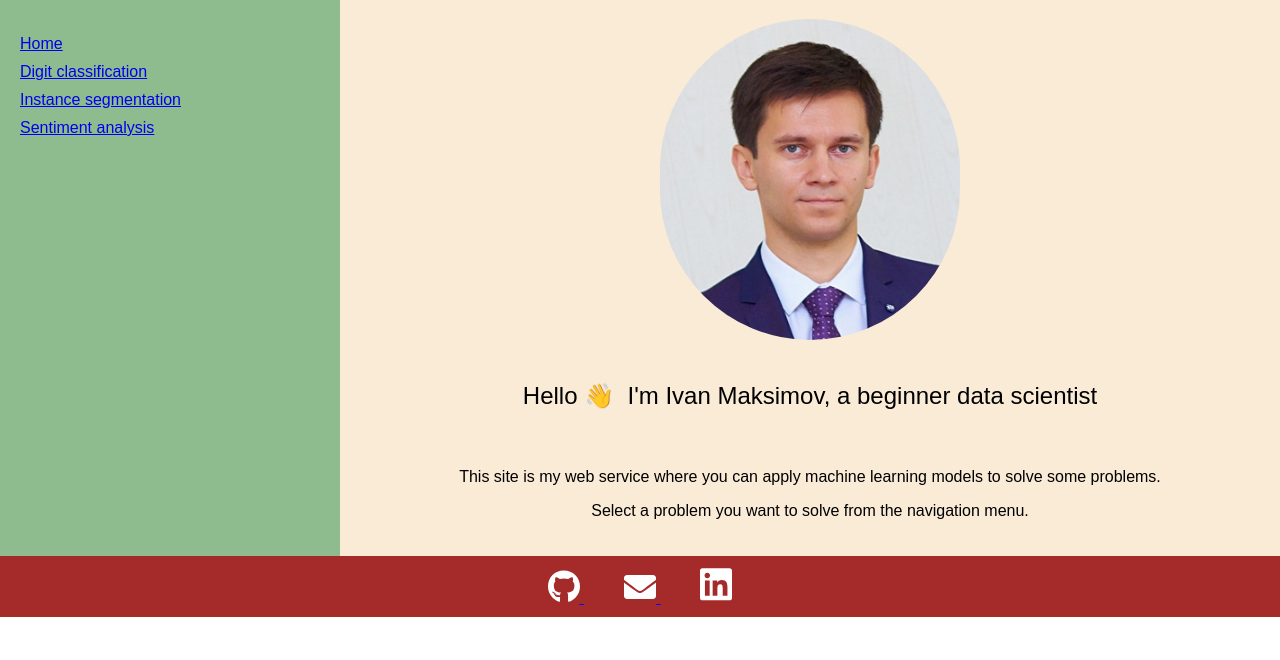
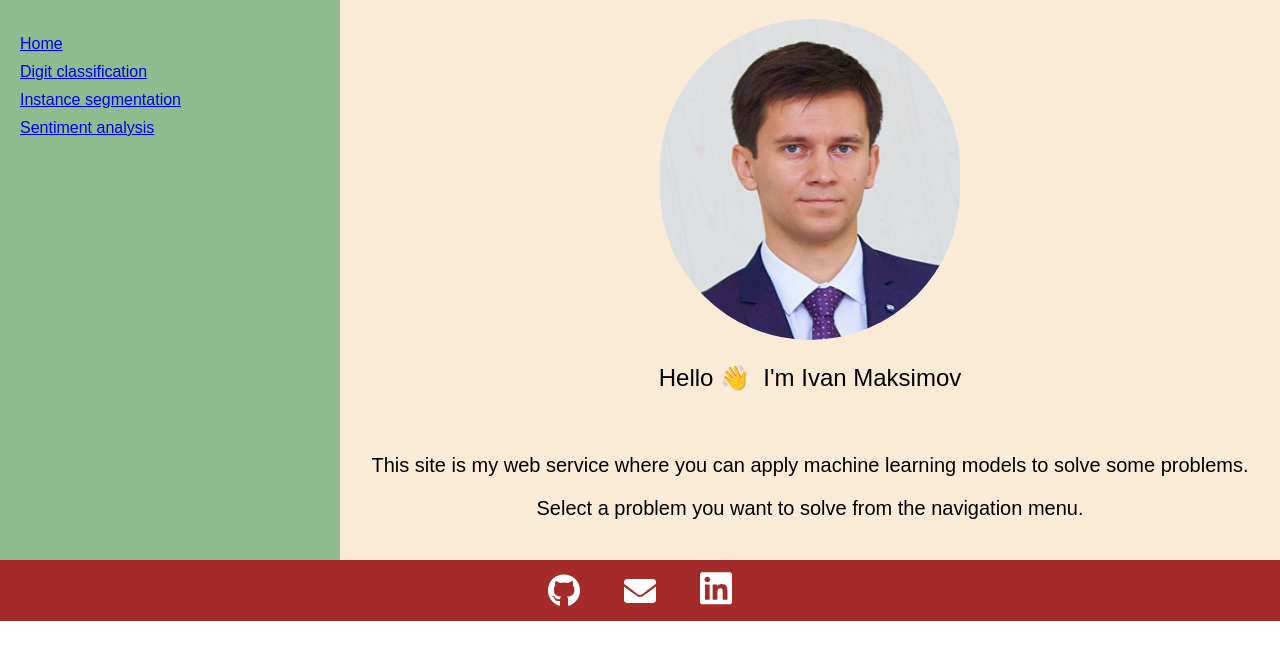
Before and after one commit to ivan-kud/ml-service, a FastAPI app: page / in a window 1280 px wide. Shown: the part 101-761 px from the top of the page. Run offline with FastAPI, Linux system fonts and the light colour scheme.

Commit message:
correct index page

```diff
--- a/app/static/css/styles.css
+++ b/app/static/css/styles.css
@@ -70,3 +70,8 @@ footer {
   font-family: monospace;
   font-size: 10px;
 }
+
+.svg-link {
+  margin: 5px 20px;
+  text-decoration: none;
+}
--- a/app/templates/pages/index.html
+++ b/app/templates/pages/index.html
@@ -6,9 +6,8 @@
 
 {% block page_content %}
 <img src="/static/images/avatar.jpg" alt="My photo" style="display:block; margin-left:auto; margin-right:auto; max-width:300px; border-radius:9999px;">
+<p style="font-size:24px; text-align: center;">Hello 👋&nbsp&nbspI&#x27;m Ivan Maksimov</p>
 <br>
-<p style="font-size:24px; text-align: center;">Hello 👋&nbsp&nbspI&#x27;m Ivan Maksimov, a beginner data scientist</p>
-<br>
-<p style="text-align: center;">This site is my web service where you can apply machine learning models to solve some problems.</p>
-<p style="text-align: center;">Select a problem you want to solve from the navigation menu.</p>
+<p style="font-size:20px; text-align: center;">This site is my web service where you can apply machine learning models to solve some problems.</p>
+<p style="font-size:20px; text-align: center;">Select a problem you want to solve from the navigation menu.</p>
 {% endblock %}
--- a/app/templates/pages/sentiment.html
+++ b/app/templates/pages/sentiment.html
@@ -19,7 +19,7 @@
 <br>
 <hr>
 <p class="details"><b>Technical details</b></p>
-<p class="details">Here I used 'cardiffnlp/twitter-roberta-base-sentiment' model from Hugging Face.</p>
+<p class="details">Here I used 'cardiffnlp/twitter-roberta-base-sentiment-latest' model from Hugging Face.</p>
 {% endblock %}
 
 {% block scripts %}<script src="/static/js/sentiment.js"></script>{% endblock %}
--- a/app/templates/shared/base.html
+++ b/app/templates/shared/base.html
@@ -26,19 +26,19 @@
         {% block footer %}{% endblock %}
 
         <div>
-            <a href="https://github.com/ivan-kud" target="_blank" style="margin: 5px 20px;">
+            <a href="https://github.com/ivan-kud" target="_blank" class="svg-link">
                 <svg aria-labelledby="svg-github" viewBox="0 0 496 512" width="32" role="img" xmlns="http://www.w3.org/2000/svg">
                     <title id="svg-github">GitHub</title>
                     <path fill="white" d="M165.9 397.4c0 2-2.3 3.6-5.2 3.6-3.3.3-5.6-1.3-5.6-3.6 0-2 2.3-3.6 5.2-3.6 3-.3 5.6 1.3 5.6 3.6zm-31.1-4.5c-.7 2 1.3 4.3 4.3 4.9 2.6 1 5.6 0 6.2-2s-1.3-4.3-4.3-5.2c-2.6-.7-5.5.3-6.2 2.3zm44.2-1.7c-2.9.7-4.9 2.6-4.6 4.9.3 2 2.9 3.3 5.9 2.6 2.9-.7 4.9-2.6 4.6-4.6-.3-1.9-3-3.2-5.9-2.9zM244.8 8C106.1 8 0 113.3 0 252c0 110.9 69.8 205.8 169.5 239.2 12.8 2.3 17.3-5.6 17.3-12.1 0-6.2-.3-40.4-.3-61.4 0 0-70 15-84.7-29.8 0 0-11.4-29.1-27.8-36.6 0 0-22.9-15.7 1.6-15.4 0 0 24.9 2 38.6 25.8 21.9 38.6 58.6 27.5 72.9 20.9 2.3-16 8.8-27.1 16-33.7-55.9-6.2-112.3-14.3-112.3-110.5 0-27.5 7.6-41.3 23.6-58.9-2.6-6.5-11.1-33.3 2.6-67.9 20.9-6.5 69 27 69 27 20-5.6 41.5-8.5 62.8-8.5s42.8 2.9 62.8 8.5c0 0 48.1-33.6 69-27 13.7 34.7 5.2 61.4 2.6 67.9 16 17.7 25.8 31.5 25.8 58.9 0 96.5-58.9 104.2-114.8 110.5 9.2 7.9 17 22.9 17 46.4 0 33.7-.3 75.4-.3 83.6 0 6.5 4.6 14.4 17.3 12.1C428.2 457.8 496 362.9 496 252 496 113.3 383.5 8 244.8 8zM97.2 352.9c-1.3 1-1 3.3.7 5.2 1.6 1.6 3.9 2.3 5.2 1 1.3-1 1-3.3-.7-5.2-1.6-1.6-3.9-2.3-5.2-1zm-10.8-8.1c-.7 1.3.3 2.9 2.3 3.9 1.6 1 3.6.7 4.3-.7.7-1.3-.3-2.9-2.3-3.9-2-.6-3.6-.3-4.3.7zm32.4 35.6c-1.6 1.3-1 4.3 1.3 6.2 2.3 2.3 5.2 2.6 6.5 1 1.3-1.3.7-4.3-1.3-6.2-2.2-2.3-5.2-2.6-6.5-1zm-11.4-14.7c-1.6 1-1.6 3.6 0 5.9 1.6 2.3 4.3 3.3 5.6 2.3 1.6-1.3 1.6-3.9 0-6.2-1.4-2.3-4-3.3-5.6-2z"></path>
                 </svg>
             </a>
-            <a href="mailto:ivan.kudashkin@gmail.com" target="_blank" style="margin: 5px 20px;">
+            <a href="mailto:ivan.kudashkin@gmail.com" target="_blank" class="svg-link">
                 <svg aria-labelledby="svg-email" viewBox="0 0 512 512" width="32" role="img" xmlns="http://www.w3.org/2000/svg">
                     <title id="svg-email">Email</title>
                     <path fill="white" d="M502.3 190.8c3.9-3.1 9.7-.2 9.7 4.7V400c0 26.5-21.5 48-48 48H48c-26.5 0-48-21.5-48-48V195.6c0-5 5.7-7.8 9.7-4.7 22.4 17.4 52.1 39.5 154.1 113.6 21.1 15.4 56.7 47.8 92.2 47.6 35.7.3 72-32.8 92.3-47.6 102-74.1 131.6-96.3 154-113.7zM256 320c23.2.4 56.6-29.2 73.4-41.4 132.7-96.3 142.8-104.7 173.4-128.7 5.8-4.5 9.2-11.5 9.2-18.9v-19c0-26.5-21.5-48-48-48H48C21.5 64 0 85.5 0 112v19c0 7.4 3.4 14.3 9.2 18.9 30.6 23.9 40.7 32.4 173.4 128.7 16.8 12.2 50.2 41.8 73.4 41.4z"></path>
                 </svg>
             </a>
-            <a href="https://linkedin.com/in/ivan-maksimov-" target="_blank" style="margin: 5px 20px;">
+            <a href="https://linkedin.com/in/ivan-maksimov-" target="_blank" class="svg-link">
                 <svg aria-labelledby="svg-linkedin" viewBox="0 0 448 512" width="32" role="img" xmlns="http://www.w3.org/2000/svg">
                     <title id="svg-linkedin">LinkedIn</title>
                     <path fill="white" d="M416 32H31.9C14.3 32 0 46.5 0 64.3v383.4C0 465.5 14.3 480 31.9 480H416c17.6 0 32-14.5 32-32.3V64.3c0-17.8-14.4-32.3-32-32.3zM135.4 416H69V202.2h66.5V416zm-33.2-243c-21.3 0-38.5-17.3-38.5-38.5S80.9 96 102.2 96c21.2 0 38.5 17.3 38.5 38.5 0 21.3-17.2 38.5-38.5 38.5zm282.1 243h-66.4V312c0-24.8-.5-56.7-34.5-56.7-34.6 0-39.9 27-39.9 54.9V416h-66.4V202.2h63.7v29.2h.9c8.9-16.8 30.6-34.5 62.9-34.5 67.2 0 79.7 44.3 79.7 101.9V416z"></path>
--- a/requirements.txt
+++ b/requirements.txt
@@ -1,4 +1,4 @@
-fastapi==0.95.0
+fastapi==0.95.1
 uvicorn[standard]
 aiofiles
 python-multipart
@@ -8,4 +8,4 @@ numpy
 opencv-python
 torch==1.13.1
 torchvision==0.14.1
-transformers==4.27.4
+transformers==4.28.1
```
Also changed, not shown: 1 other file.
